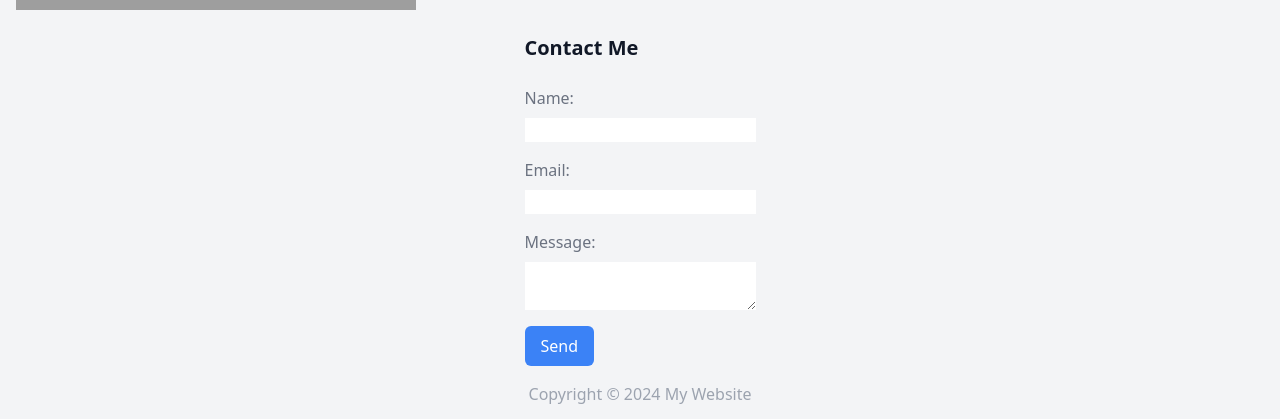
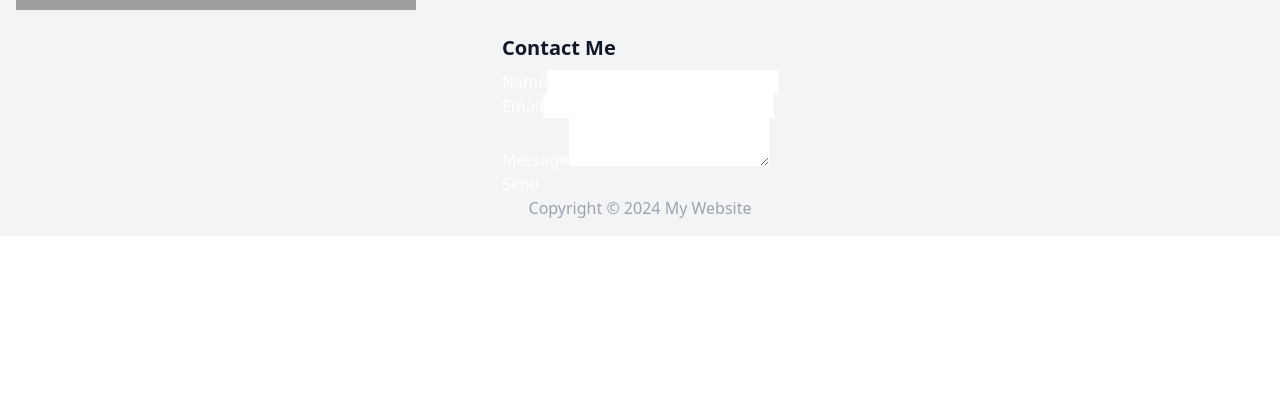
Before and after one commit to NalinDalal/Projects, a React (Vite) app in the folder Web/portfolio/: page / in a window 1280 px wide. Shown: the part 1955-2374 px from the top of the page. After the commit the page ends 2191 px from the top, so only its background shows below. Built offline with nearby package versions, Linux system fonts and the light colour scheme; grey boxes are pictures that could not be loaded.

Commit message:
email form added

```diff
--- a/Web/portfolio/src/ContactForm.tsx
+++ b/Web/portfolio/src/ContactForm.tsx
@@ -1,98 +1,39 @@
-import { useState } from "react";
+import React, { useState, useRef } from "react";
 import emailjs from "@emailjs/browser";
 
 const ContactForm = () => {
-  const [isSubmitting, setIsSubmitting] = useState(false);
-  const [stateMessage, setStateMessage] = useState<string | null>(null);
+  const form = useRef();
 
-  const handleFormSubmit = async (e: any) => {
+  const sendEmail = (e) => {
     e.preventDefault();
-    setIsSubmitting(true);
 
-    try {
-      const response = await emailjs.sendForm(
-        process.env.REACT_APP_SERVICE_ID || "",
-        process.env.REACT_APP_TEMPLATE_ID || "",
-        e.target,
-        process.env.REACT_APP_PUBLIC_KEY || "",
+    emailjs
+      .sendForm("service_o7uvaom", "template_qr99caa", form.current, {
+        publicKey: "CeI_EByylL4eHjhqi",
+      })
+      .then(
+        () => {
+          console.log("SUCCESS!");
+        },
+        (error) => {
+          console.log("FAILED...", error.text);
+        },
       );
-      if (response.status === 200) {
-        setStateMessage("Message sent!");
-        setTimeout(() => {
-          setStateMessage(null);
-        }, 5000); // hide message after 5 seconds
-      } else {
-        throw new Error("Failed to send message");
-      }
-    } catch (error) {
-      setStateMessage("Something went wrong, please try again later");
-    } finally {
-      setIsSubmitting(false);
-      e.target.reset(); // Clears the form after sending the email
-    }
   };
 
   return (
-    <div className="py-4">
-      <form onSubmit={handleFormSubmit} className="space-y-4">
-        <div className="flex flex-col">
-          <label
-            htmlFor="user_name"
-            className="text-gray-500 dark:text-gray-400 mb-1"
-          >
-            Name:
-          </label>
-          <input
-            type="text"
-            id="user_name"
-            name="user_name"
-            required
-            className="block w-full mt-1"
-          />
-        </div>
-        <div className="flex flex-col">
-          <label
-            htmlFor="user_email"
-            className="text-gray-500 dark:text-gray-400 mb-1"
-          >
-            Email:
-          </label>
-          <input
-            type="email"
-            id="user_email"
-            name="user_email"
-            required
-            className="block w-full mt-1"
-          />
-        </div>
-        <div className="flex flex-col">
-          <label
-            htmlFor="message"
-            className="text-gray-500 dark:text-gray-400 mb-1"
-          >
-            Message:
-          </label>
-          <textarea
-            id="message"
-            name="message"
-            required
-            className="block w-full mt-1"
-          ></textarea>
-        </div>
-        <div>
-          <button
-            type="submit"
-            disabled={isSubmitting}
-            className="bg-blue-500 text-white px-4 py-2 rounded-md disabled:opacity-50 disabled:cursor-not-allowed"
-          >
-            {isSubmitting ? "Sending..." : "Send"}
-          </button>
-          {stateMessage && (
-            <p className="text-sm text-gray-500">{stateMessage}</p>
-          )}
-        </div>
-      </form>
-    </div>
+    <form ref={form} onSubmit={sendEmail}>
+      <label style={{ color: "white" }}>Name</label>
+      <input type="text" name="user_name" />
+      <br />
+      <label style={{ color: "white" }}>Email</label>
+      <input type="email" name="user_email" />
+      <br />
+      <label style={{ color: "white" }}>Message</label>
+      <textarea name="message" />
+      <br />
+      <input type="submit" value="Send" style={{ color: "white" }} />
+    </form>
   );
 };
 
```
